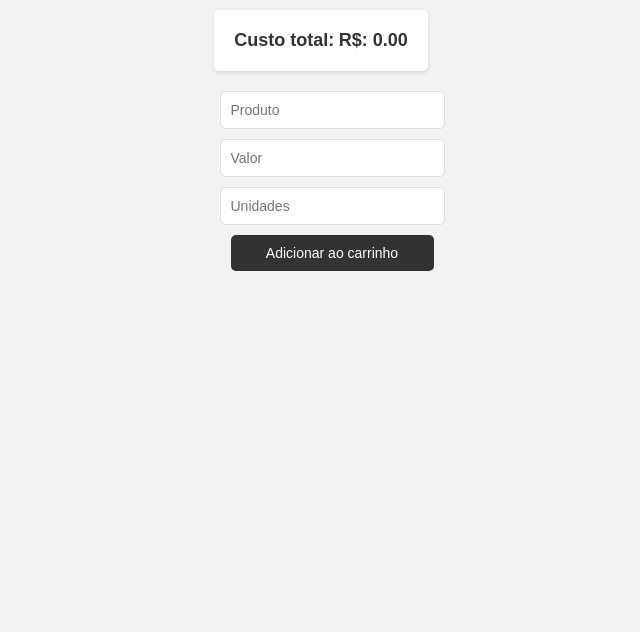
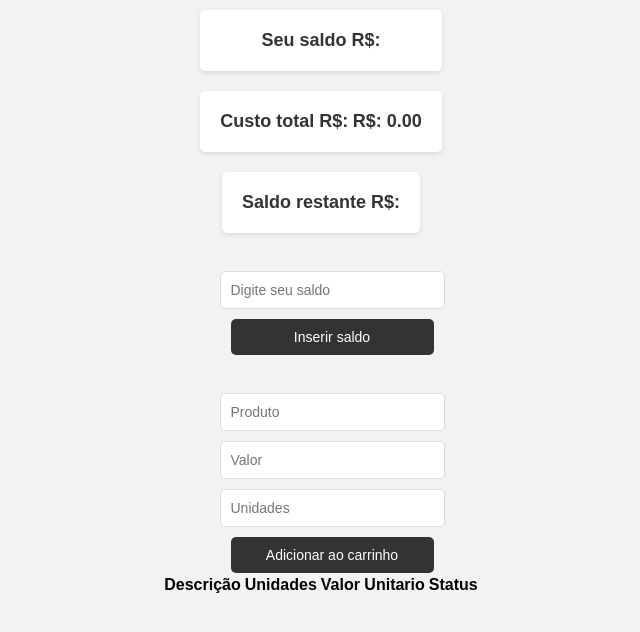
Before and after one commit to JoseErisvaldo/AppCompras, a plain HTML site: page index.html in a window 1280 px wide. Shown: the whole page, without its empty margins (319-959 px from the left). Drawn offline with Linux system fonts and the light colour scheme.

Commit message:
Update index.html

```diff
--- a/index.html
+++ b/index.html
@@ -5,26 +5,74 @@
     <meta name="viewport" content="width=device-width, initial-scale=1.0">
     <link rel="stylesheet" href="style.css">
     <title>App</title>
+
 </head>
 <body>
 
     <div id="container">
+        <div id="menu">
+            <div class="menu">
+                <div>
+                    <span>Seu saldo R$:</span>
+                    <span id="saldoMoney"></span>
+                </div>
+            </div>
+            <div class="menu">
+                <div>
+                    <span>Custo total R$:</span>
+                    <span id="soma"></span>
+                </div>
+            </div>
+        </div>
         <div class="menu">
             <div>
-                <span>Custo total:</span>
-                <span id="soma">0</span>
-             </div>
+                <span id="">Saldo restante R$:</span>
+                <span id="resultado"></span>
+            </div>
         </div>
+        <br>
         <div class="dados">
+            <input id="myMoney" type="number" placeholder="Digite seu saldo">
+            <button onclick="mySaldo()">Inserir saldo</button>
+            <br>
             <input id="produto" type="text" placeholder="Produto">
             <input id="valor" type="number" placeholder="Valor">
             <input id="unidade" type="number" placeholder="Unidades">
             <button onclick="atualizar()">Adicionar ao carrinho</button>
         </div>
         <div id="card-pai" >
+            <div class="tabela-responsiva">
+                <table>
+                  <thead>
+                    <tr id="menuDados">
+                      <th>Descrição</th>
+                      <th>Unidades</th>
+                      <th>Valor Unitario</th>
+                      <th>Status</th>
+                    </tr>
+                  </thead>
+                  <tbody id="dadosTable">
+                    <!--
+                    <tr class="dadosMenu">
+                      <td class="dadosDescricao">Arroz</td>
+                      <td class="dadosUnidades">2</td>
+                      <td class="dadosValorUnitario">25,00</td>
+                      <td class="dadosValor">Excluir</td>
+                    </tr>
+                    <tr class="dadosMenu">
+                        <td class="dadosDescricao">Feijão</td>
+                        <td class="dadosUnidades">4</td>
+                        <td class="dadosValorUnitario">25,00</td>
+                        <td class="dadosExcluir">Excluir</td>
+                      </tr>
+                      -->
+                  </tbody>
+                </table>
+              </div>
+        </div>
+        <br>
+    </div>
 
-        </div>
-    </div>
         <script src="app.js"></script>
 </body>
 </html>
```
